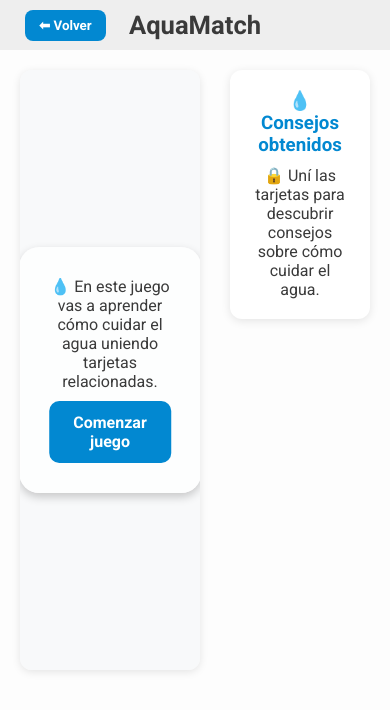
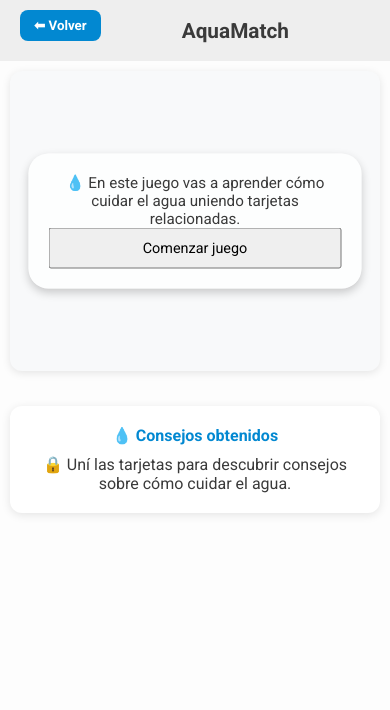
Before and after one commit to JuanMartinIwassjuk/aqua-vision-frontend, an Angular app: page /gamificacion/drag-drop in a window 390 px wide. Shown: the top 710 px of the page. Built offline with nearby package versions, Linux system fonts and the light colour scheme.

Commit message:
FE | Responsive parcial AquaMatch

```diff
--- a/src/app/components/gamificacion/drag-drop/drag-drop.component.css
+++ b/src/app/components/gamificacion/drag-drop/drag-drop.component.css
@@ -5,6 +5,7 @@
   padding: 10px 20px;
   background-color: #0000000f;
   position: relative;
+  flex-wrap: wrap;
 }
 
 .gamification-header h2 {
@@ -41,12 +42,13 @@
   gap: 30px;
   max-width: 1200px;
   margin: 0 auto;
+  flex-wrap: wrap;
 }
-
 
 .aquamatch-board {
   position: relative;
   flex: 1;
+  min-width: 300px;
   height: 600px;
   background: #f8f9fa;
   border-radius: 12px;
@@ -54,7 +56,6 @@
   overflow-y: auto;
   padding: 20px;
 }
-
 
 .aquamatch-info {
   flex: 0 0 40%;
@@ -67,6 +68,7 @@
   padding: 20px;
   max-height: 600px;
   overflow-y: auto;
+  min-width: 300px;
 }
 
 .aquamatch-info h3 {
@@ -74,36 +76,11 @@
   color: #0288d1;
 }
 
-.info-card {
-  background: #d6f3ce;
-  border-left: 5px solid #83c67ae0;
-  padding: 12px;
-  border-radius: 8px;
-  font-weight: 500;
-  box-shadow: 0 2px 6px rgba(0, 0, 0, 0.1);
-  animation: fadeIn 0.4s ease;
-}
-
-.info-card h4 {
-  margin-bottom: 6px;
-  color: #01579b;
-}
-
-.info-card p {
-  font-size: 0.95rem;
-  line-height: 1.3;
-}
-
-.empty-tips {
-  text-align: center;
-  color: #666;
-  font-style: italic;
-}
 
 .card {
   position: absolute;
-  width: 280px;
-  height: 120px;
+  width: 260px;
+  height: 110px;
   display: flex;
   align-items: center;
   justify-content: center;
@@ -112,25 +89,19 @@
   padding: 10px;
   border-radius: 10px;
   font-weight: bold;
-  font-size: 16px;
+  font-size: 15px;
   cursor: pointer;
   user-select: none;
   box-shadow: 0 4px 6px rgba(0, 0, 0, 0.1);
-  transition: transform 0.2s, background-color 0.2s;
+  transition: transform 0.25s ease, box-shadow 0.25s ease, background-color 0.25s ease, opacity 0.25s;
   overflow: hidden;
-}
-
-.card.left-card,
-.card.right-card {
-  display: flex;
-  align-items: center;
-  justify-content: center;
 }
 
 .card.left-card {
   background: #87cefa;
   border: 1px solid #90caf9;
   clip-path: polygon(0% 0%, 75% 0%, 100% 50%, 75% 100%, 0% 100%);
+  animation: slideInLeft 0.6s ease;
 }
 
 .card.right-card {
@@ -141,11 +112,7 @@
   align-items: center;
   justify-content: flex-start;
   padding-left: 45px;
-}
-
-.card.right-card .card-text {
-  max-width: calc(100% - 60px);
-  text-align: left;
+  animation: slideInRight 0.6s ease;
 }
 
 .card.right-card .card-text {
@@ -155,60 +122,8 @@
 }
 
 .card:hover:not(.grayed) {
-  transform: scale(1.05);
-  box-shadow: 0 0 10px rgba(0, 0, 0, 0.15);
-}
-
-.card.grayed {
-  opacity: 0.5;
-  cursor: default;
-}
-
-.card.dragging {
-  opacity: 0.7;
-  background-color: #aaa;
-}
-
-.card.matched {
-  background-color: #4CAF50;
-  color: white;
-  cursor: default;
-  box-shadow: inset 0 0 0 4px #fff, 0 4px 6px rgba(0, 0, 0, 0.1);
-  transform: scale(1.02);
-}
-
-.card.wrong {
-  animation: shake 0.3s;
-  background-color: #ff9999 !important;
-}
-
-
-@keyframes fadeIn {
-  from {
-    opacity: 0;
-    transform: translateY(-5px);
-  }
-
-  to {
-    opacity: 1;
-    transform: translateY(0);
-  }
-}
-
-@keyframes shake {
-
-  0%,
-  100% {
-    transform: translateX(0);
-  }
-
-  25% {
-    transform: translateX(-5px);
-  }
-
-  75% {
-    transform: translateX(5px);
-  }
+  transform: translateY(-4px) scale(1.04);
+  box-shadow: 0 6px 15px rgba(0, 0, 0, 0.2);
 }
 
 
@@ -219,68 +134,14 @@
   box-shadow: 0 2px 8px rgba(0, 0, 0, 0.1);
   padding: 12px 16px;
   margin-bottom: 15px;
-  animation: fadeIn 0.4s ease;
+  animation: fadeIn 0.5s ease;
+  transition: transform 0.3s ease;
 }
 
-.merged-card-header {
-  display: flex;
-  justify-content: space-between;
-  background: #bbdefb;
-  border-radius: 8px;
-  padding: 8px 12px;
-  font-weight: 600;
-  color: #01579b;
-  margin-bottom: 8px;
+.merged-card:hover {
+  transform: scale(1.02);
 }
 
-.merged-card-tip {
-  font-size: 0.95rem;
-  color: #333;
-  margin-bottom: 10px;
-  padding-left: 4px;
-}
-
-.claim-btn {
-  background: #0288d1;
-  color: white;
-  border: none;
-  border-radius: 8px;
-  padding: 8px 12px;
-  cursor: pointer;
-  font-weight: 600;
-  transition: 0.3s;
-}
-
-.claim-btn:hover {
-  background: #0277bd;
-}
-
-.claim-btn:disabled {
-  background: #ccc;
-  cursor: default;
-  color: #666;
-}
-
-
-.next-level-btn {
-  position: absolute;
-  top: 15px;
-  left: 50%;
-  transform: translateX(-50%);
-  background: #43a047;
-  color: white;
-  border: none;
-  border-radius: 8px;
-  padding: 10px 18px;
-  font-weight: bold;
-  cursor: pointer;
-  box-shadow: 0 3px 8px rgba(0, 0, 0, 0.2);
-  transition: 0.3s;
-}
-
-.next-level-btn:hover {
-  background: #2e7d32;
-}
 
 .intro-screen {
   position: absolute;
@@ -292,87 +153,7 @@
   padding: 30px;
   border-radius: 20px;
   box-shadow: 0 4px 10px rgba(0, 0, 0, 0.2);
-}
-
-.start-btn {
-  background: #0288d1;
-  color: white;
-  border: none;
-  border-radius: 10px;
-  padding: 12px 24px;
-  font-size: 1rem;
-  font-weight: 600;
-  cursor: pointer;
-  margin-top: 10px;
-  transition: 0.3s;
-}
-
-.start-btn:hover {
-  background: #0277bd;
-}
-
-
-
-@keyframes slideInLeft {
-  from {
-    opacity: 0;
-    transform: translateX(-40px) rotate(-2deg);
-  }
-  to {
-    opacity: 1;
-    transform: translateX(0) rotate(0deg);
-  }
-}
-
-@keyframes slideInRight {
-  from {
-    opacity: 0;
-    transform: translateX(40px) rotate(2deg);
-  }
-  to {
-    opacity: 1;
-    transform: translateX(0) rotate(0deg);
-  }
-}
-
-
-@keyframes bounceMatch {
-  0% { transform: scale(1); }
-  50% { transform: scale(1.1); }
-  100% { transform: scale(1); }
-}
-
-.card {
-  transition: transform 0.25s ease, box-shadow 0.25s ease, background-color 0.25s ease, opacity 0.25s;
-}
-
-
-.card.left-card {
-  animation: slideInLeft 0.6s ease;
-}
-
-.card.right-card {
-  animation: slideInRight 0.6s ease;
-}
-
-
-.card:hover:not(.grayed) {
-  transform: translateY(-4px) scale(1.04);
-  box-shadow: 0 6px 15px rgba(0, 0, 0, 0.2);
-}
-
-
-.card.matched {
-  background-color: #4CAF50;
-  color: #fff;
-  box-shadow: 0 4px 15px rgba(0, 0, 0, 0.3);
-  animation: bounceMatch 0.4s ease;
-}
-
-
-.card.wrong {
-  animation: shake 0.35s ease;
-  background-color: #e57373 !important;
+  max-width: 90%;
 }
 
 
@@ -387,14 +168,161 @@
 .next-level-btn:hover,
 .claim-btn:hover {
   transform: scale(1.08);
-  box-shadow: 0 4px 10px rgba(0,0,0,0.25);
+  box-shadow: 0 4px 10px rgba(0, 0, 0, 0.25);
 }
 
-.merged-card {
-  animation: fadeIn 0.5s ease;
-  transition: transform 0.3s ease;
+
+@media (max-width: 1024px) {
+  .aquamatch-layout {
+    flex-direction: column;
+    align-items: center;
+  }
+
+  .aquamatch-board,
+  .aquamatch-info {
+    width: 90%;
+    max-height: none;
+  }
+
+  .aquamatch-info {
+    order: 2;
+  }
+
+  .card {
+    width: 220px;
+    height: 100px;
+    font-size: 14px;
+  }
 }
 
-.merged-card:hover {
-  transform: scale(1.02);
+@media (max-width: 768px) {
+  .gamification-header h2 {
+    font-size: 1.3rem;
+  }
+
+  .back-btn {
+    position: static;
+    margin-bottom: 10px;
+  }
+
+  .aquamatch-board {
+    height: 500px;
+    padding: 15px;
+  }
+
+  .card {
+    width: 200px;
+    height: 90px;
+    font-size: 13px;
+  }
+
+  .intro-screen {
+    padding: 20px;
+    font-size: 0.95rem;
+  }
+
+  .start-btn {
+    padding: 10px 18px;
+  }
 }
+
+@media (max-width: 480px) {
+  .aquamatch-layout {
+    padding: 10px;
+    gap: 15px;
+  }
+
+  .card {
+    width: 180px;
+    height: 80px;
+    font-size: 12px;
+  }
+
+  .aquamatch-info h3 {
+    font-size: 1rem;
+  }
+
+  .merged-card {
+    padding: 10px;
+  }
+
+  .intro-screen {
+    padding: 15px;
+  }
+
+  .start-btn {
+    width: 100%;
+    font-size: 0.9rem;
+  }
+}
+
+@media (max-width: 1024px) {
+  .aquamatch-layout {
+    flex-direction: column;
+    align-items: center;
+  }
+
+  .aquamatch-board {
+    width: 100%;
+    height: auto;
+    min-height: 400px;
+  }
+
+  .aquamatch-info {
+    width: 100%;
+    max-height: none;
+    margin-top: 20px;
+  }
+
+  .card {
+    width: 220px;
+    height: 100px;
+    font-size: 14px;
+  }
+}
+
+@media (max-width: 600px) {
+  .aquamatch-layout {
+    padding: 10px;
+    gap: 15px;
+  }
+
+  .aquamatch-board {
+    height: auto;
+    min-height: 300px;
+    padding: 10px;
+  }
+
+  .card {
+    width: 180px;
+    height: 90px;
+    font-size: 13px;
+  }
+
+  .card.left-card {
+    clip-path: polygon(0% 0%, 70% 0%, 100% 50%, 70% 100%, 0% 100%);
+  }
+
+  .card.right-card {
+    clip-path: polygon(100% 0, 100% 50%, 100% 100%, 0% 100%, 30% 50%, 0% 0%);
+    padding-left: 30px;
+  }
+
+  .intro-screen {
+    width: 90%;
+    padding: 20px;
+  }
+
+  .start-btn {
+    padding: 10px 18px;
+    font-size: 0.9rem;
+  }
+
+  .merged-card {
+    padding: 10px;
+  }
+}
+
+.aquamatch-board {
+  touch-action: none;
+}
--- a/src/app/components/gamificacion/drag-drop/drag-drop.component.html
+++ b/src/app/components/gamificacion/drag-drop/drag-drop.component.html
@@ -4,7 +4,8 @@
 </div>
 
 <div class="aquamatch-layout">
-  <div class="aquamatch-board" #container (mousemove)="onMouseMove($event)" (mouseup)="onMouseUp()">
+  <div class="aquamatch-board" #container (mousemove)="onMove($event)" (mouseup)="onEnd($event)"
+    (touchmove)="onMove($event)" (touchend)="onEnd($event)">
 
     <div *ngIf="showIntro" class="intro-screen">
       <div class="intro-box">
@@ -29,7 +30,7 @@
 
     <ng-container *ngIf="!showIntro">
       <div *ngFor="let card of leftCards" class="card left-card" [style.left.px]="card.x" [style.top.px]="card.y"
-        (mousedown)="startDrag($event, card)">
+        (mousedown)="startDrag($event, card)" (touchstart)="startDrag($event, card)">
         <div class="card-text">{{ card.text }}</div>
       </div>
 
```
Also changed, not shown: src/app/components/gamificacion/drag-drop/drag-drop.component.ts (+90 -3 lines). Lines whose indentation alone changed are shown as unchanged.
